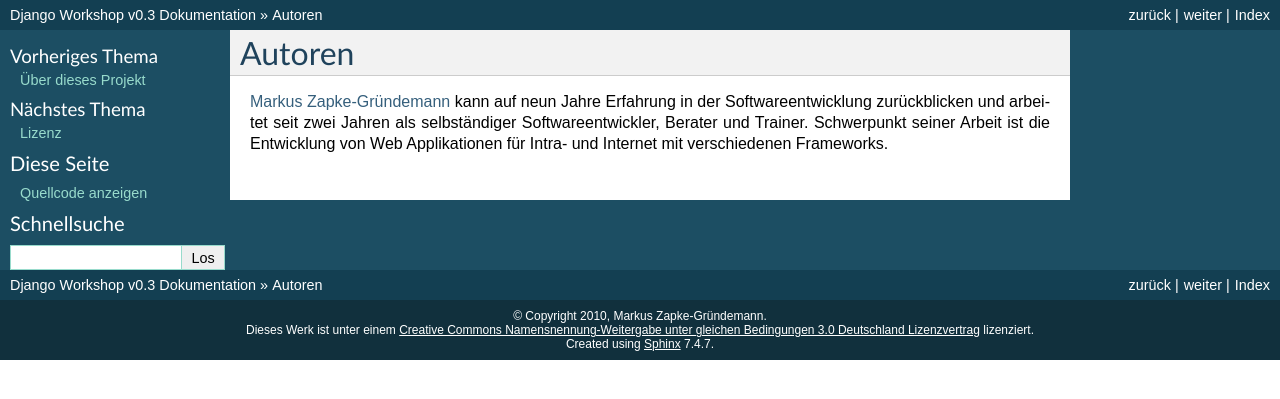
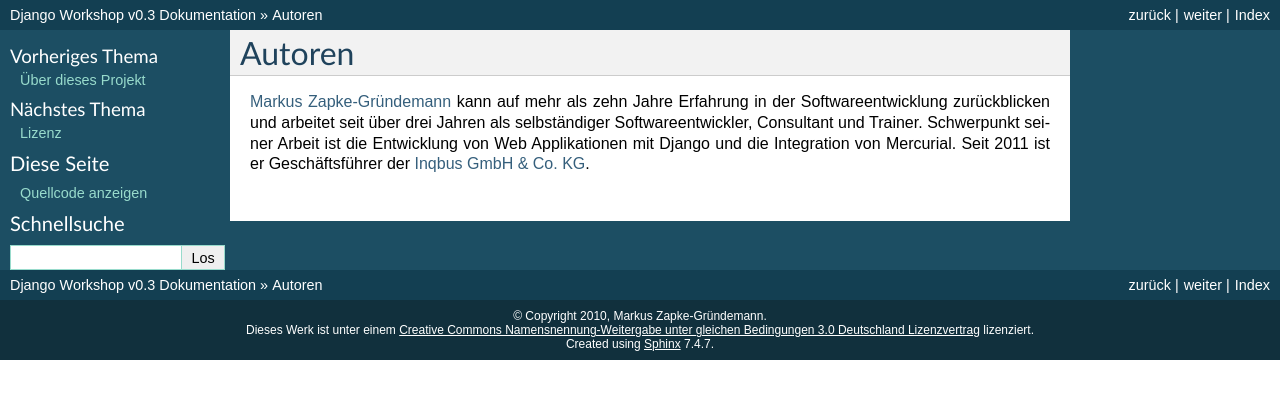
Before and after one commit to keimlink/django-workshop, a Sphinx documentation site: the page built from docs/autoren.rst, in a window 1280 px wide. Shown: the top 399 px of the page. Built offline with Sphinx 7.4.7, drawn with Linux system fonts in a browser that asks for light colours.

Commit message:
Aktualisiert.

```diff
--- a/docs/autoren.rst
+++ b/docs/autoren.rst
@@ -3,10 +3,12 @@
 Autoren
 *******
 
-`Markus Zapke-Gründemann`_ kann auf neun Jahre Erfahrung in der
-Softwareentwicklung zurückblicken und arbeitet seit zwei Jahren als
-selbständiger Softwareentwickler, Berater und Trainer. Schwerpunkt seiner
-Arbeit ist die Entwicklung von Web Applikationen für Intra- und Internet mit
-verschiedenen Frameworks.
+`Markus Zapke-Gründemann`_ kann auf mehr als zehn Jahre Erfahrung in der
+Softwareentwicklung zurückblicken und arbeitet seit über drei Jahren als
+selbständiger Softwareentwickler, Consultant und Trainer. Schwerpunkt seiner
+Arbeit ist die Entwicklung von Web Applikationen mit Django und die
+Integration von Mercurial. Seit 2011 ist er Geschäftsführer der `Inqbus GmbH &
+Co. KG`_.
 
 ..  _Markus Zapke-Gründemann: http://www.keimlink.de/
+..  _Inqbus GmbH & Co. KG: http://www.inqbus.de/
```
